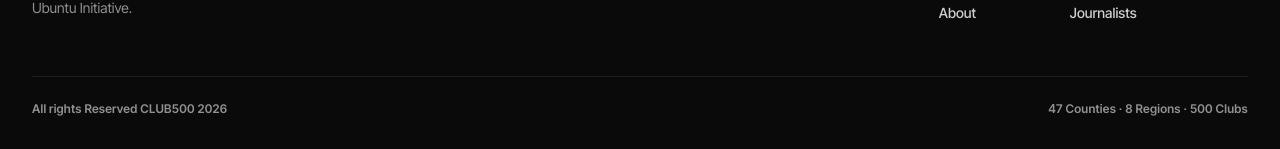
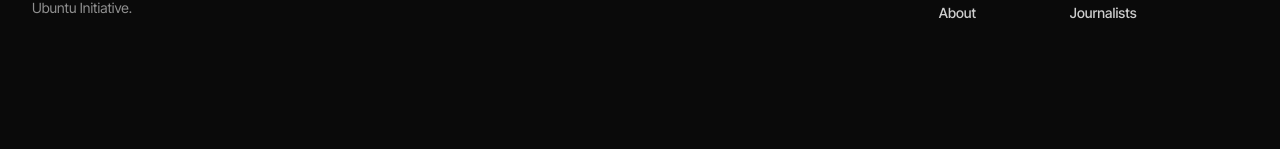
Before and after one commit to Club-500/Club-500-website, a Next.js app: page / in a window 1280 px wide. Shown: the part 3196-3345 px from the top of the page. After the commit the page ends 3252 px from the top, so only its background shows below. Built offline with nearby package versions, Linux system fonts and the light colour scheme.

Commit message:
Remove bottom bar from footer

```diff
--- a/components/SiteFooter.tsx
+++ b/components/SiteFooter.tsx
@@ -38,7 +38,6 @@ export default function SiteFooter() {
             justifyContent: "space-between",
             flexWrap: "wrap",
             gap: 32,
-            marginBottom: 56,
           }}
         >
           <div
@@ -90,19 +89,6 @@ export default function SiteFooter() {
             ))}
           </div>
         </div>
-        <div
-          style={{
-            borderTop: "1px solid rgba(255,255,255,0.08)",
-            paddingTop: 24,
-            display: "flex",
-            justifyContent: "space-between",
-            flexWrap: "wrap",
-            gap: 12,
-          }}
-        >
-          <span className="mono-label">All rights Reserved CLUB500 2026</span>
-          <span className="mono-label">47 Counties · 8 Regions · 500 Clubs</span>
-        </div>
       </div>
     </footer>
   );
```
